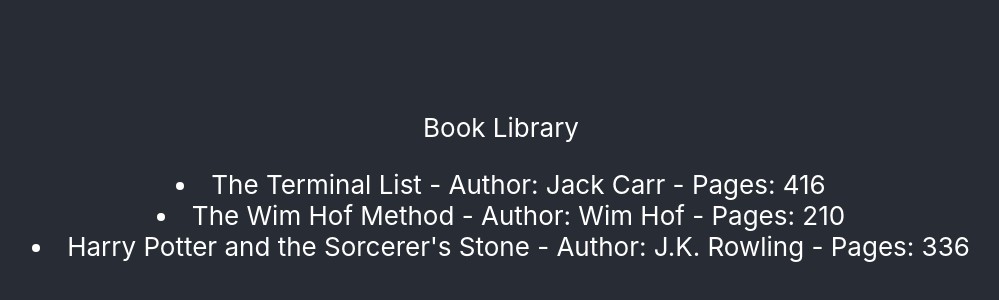
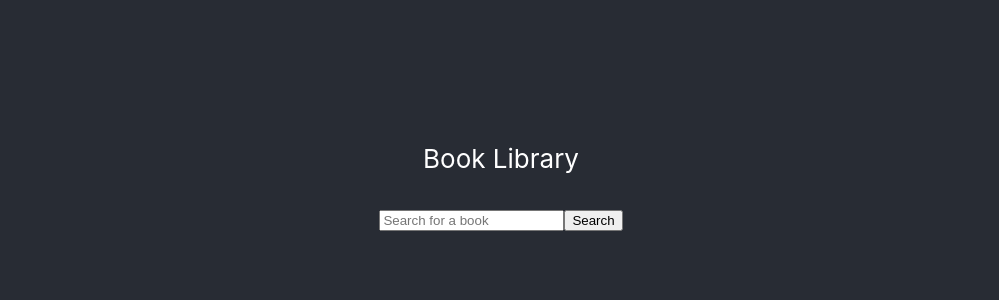
Before and after one commit to jnewton25/book-library, a React (Create React App) app: page / in a window 1280 px wide. Shown: the part 226-526 px from the top of the page, without its empty margins (139-1138 px from the left). Built offline with nearby package versions, Linux system fonts and the light colour scheme; no server answers.

Commit message:
Setting up search and home library

```diff
--- a/src/list.js
+++ b/src/list.js
@@ -1,8 +1,8 @@
-import React from "react";
+import { React, useState } from "react";
 import axios from "axios";
 
 const List = () => {
-	const books = [
+	let books = [
 		{
 			id: 0,
 			name: "The Terminal List",
@@ -23,26 +23,33 @@ const List = () => {
 		},
 	];
 
+	const [title, setTitle] = useState("");
+	const [keywords, setKeywords] = useState("");
+
+	const handleSearch = () => {
+		setKeywords(keywords);
 		const apiUrl = "https://www.googleapis.com/books/v1/volumes";
-	const query = "q=intitle:Harry Potter"; // replace KEYWORDS with the actual keywords you want to search for
+		const query = `q=intitle:${keywords}`; // replace KEYWORDS with the actual keywords you want to search for
 		const url = `${apiUrl}?${query}`;
 
 		axios
 			.get(url)
 			.then((response) => {
 				const title = response.data.items[0].volumeInfo.title;
-			console.log(title); // or update state with the title
-			alert(title);
+				setTitle(title);
 			})
 			.catch((error) => {
 				console.error(error);
 			});
+	};
 
-	return books.map((books) => (
-		<li>
-			{books.name} - Author: {books.author} - Pages: {books.pages}
-		</li>
-	));
+	return (
+		<div>
+			<input type="text" placeholder="Search for a book" />
+			<button onClick={handleSearch}>Search</button>
+			{title && <h2>{title}</h2>}
+		</div>
+	);
 };
 
 /* Example API search with Key
```
Also changed, not shown: src/home-library.js (added), src/search.js (added). Lines whose indentation alone changed are shown as unchanged.
